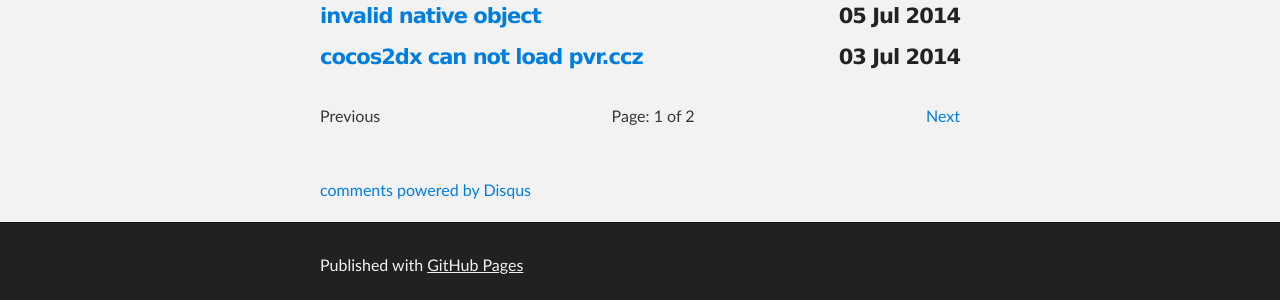
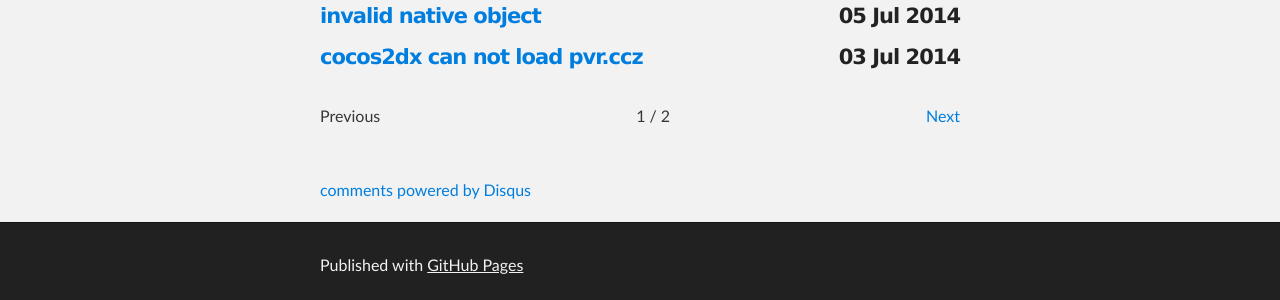
Before and after one commit to mycmessia/mycmessia.github.io, a Jekyll site: the page built from index.html, in a window 1280 px wide. Shown: the part 472-772 px from the top of the page. Built offline with Jekyll 4.4.1, drawn with Linux system fonts in a browser that asks for light colours; the list of posts is cut into pages by our own code; comment, search, counter and statistics services are not loaded.

Commit message:
Update index.html
change the style of page num in index.html

```diff
--- a/index.html
+++ b/index.html
@@ -20,7 +20,7 @@
 {% else %}
 	<span class="previous"> Previous </span>
 {% endif %}
-	<span class="page_number "> Page: {{ paginator.page }} of {{ paginator.total_pages }} </span>
+	<span class="page_number ">{{ paginator.page }} / {{ paginator.total_pages }} </span>
 {% if paginator.next_page %}
 	<a href="/page{{ paginator.next_page }}" class="next"> Next </a>
 {% else %}
```
